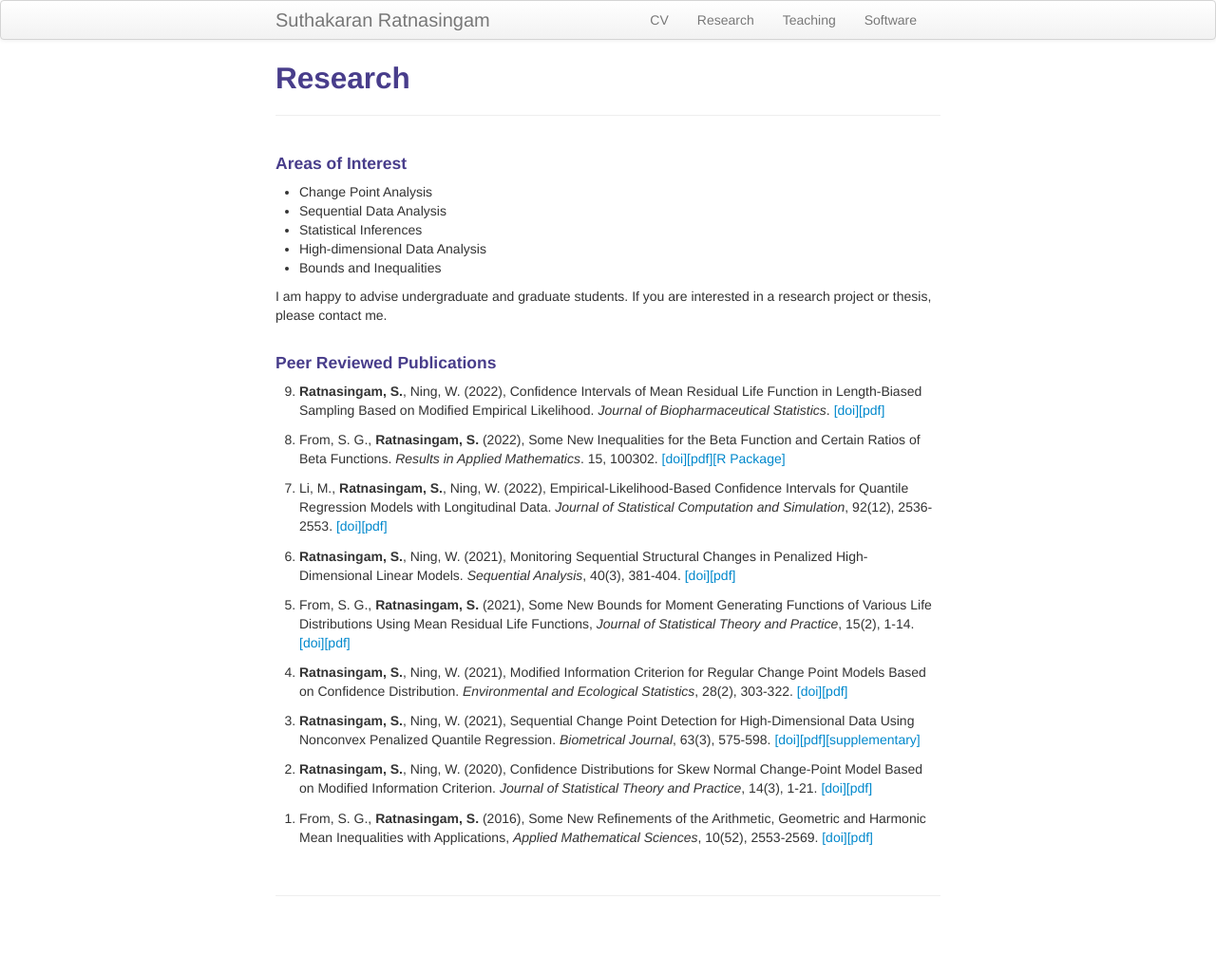
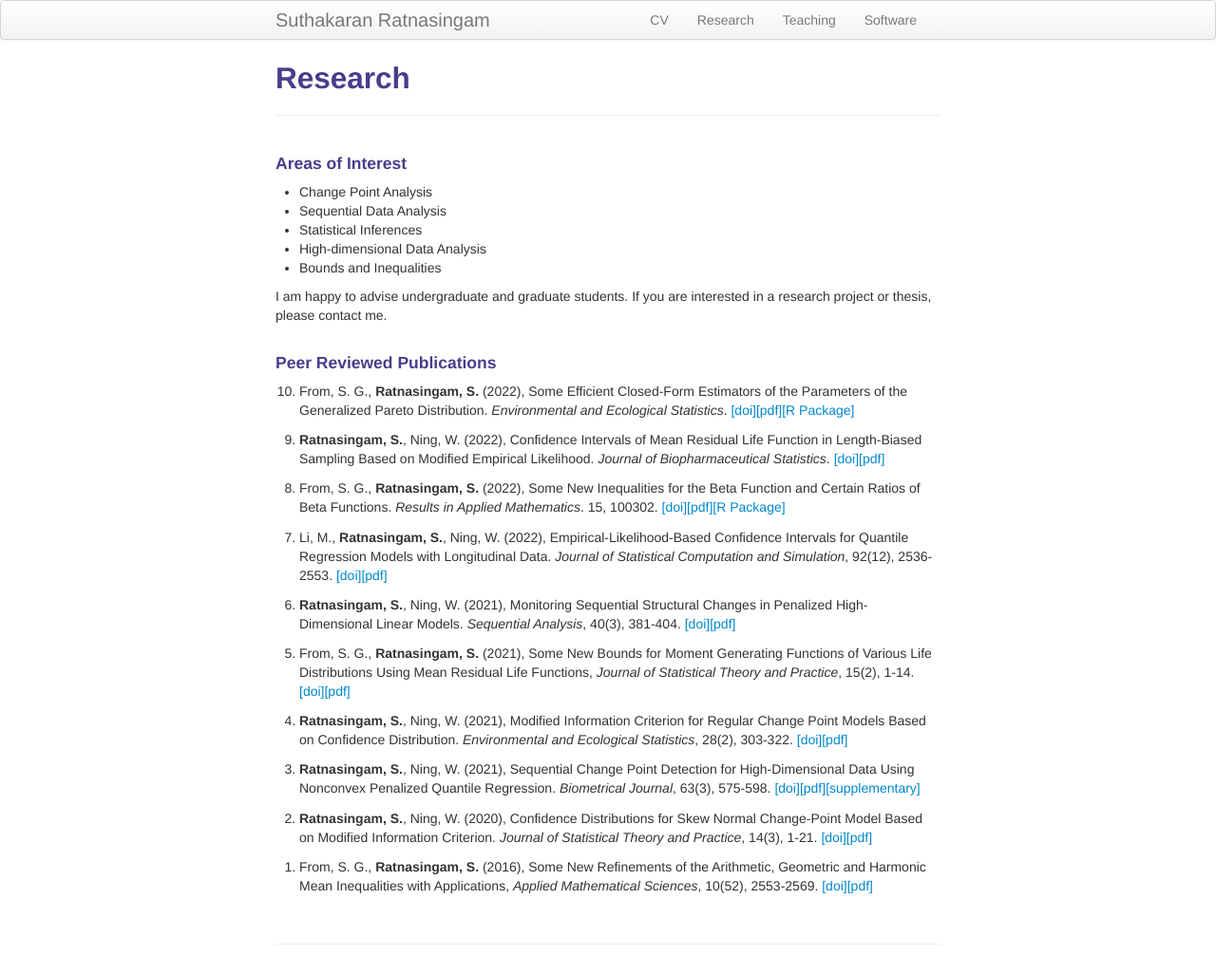
Before and after one commit to suthakaranr/suthakaranr.github.io, a Jekyll site: the page built from pages/Research.md, in a window 1280 px wide. Shown: the whole page at 95% size. Built offline with Jekyll 4.4.1, drawn with Linux system fonts in a browser that asks for light colours; before the commit the page ends 975 px from its top, so only the background shows below that.

Commit message:
Update Research.md

```diff
--- a/pages/Research.md
+++ b/pages/Research.md
@@ -26,6 +26,8 @@ I am happy to advise undergraduate and graduate students. If you are interested
 
 <ol>
 
+    <li value="10"> From, S. G.,  <b>Ratnasingam, S.</b> (2022),  Some Efficient Closed-Form Estimators of the Parameters of the Generalized Pareto Distribution. <i>Environmental and Ecological Statistics</i>.  <a style="text-decoration:none" href="https://doi.org/10.1007/s10651-022-00548-1" target="_blank" rel="noopener noreferrer">[doi]</a><a style="text-decoration:none" href="../assets/2022FSEES.pdf" target="_blank" rel="noopener noreferrer">[pdf]</a><a style="text-decoration:none" href="https://github.com/suthakaranr/EfficientClosedGPD" target="_blank" rel="noopener noreferrer">[R Package]</a> </li> <br>
+
   <li value="9"> <b>Ratnasingam, S.</b>, Ning, W. (2022), Confidence Intervals of Mean Residual Life Function in Length-Biased
 Sampling Based on Modified Empirical Likelihood. <i>Journal of Biopharmaceutical Statistics</i>. <a style="text-decoration:none" href="https://doi.org/10.1080/10543406.2022.2089157" target="_blank" rel="noopener noreferrer">[doi]</a><a style="text-decoration:none" href="../assets/2022SWJBPS.pdf" target="_blank" rel="noopener noreferrer">[pdf]</a> </li> <br>
 
```
